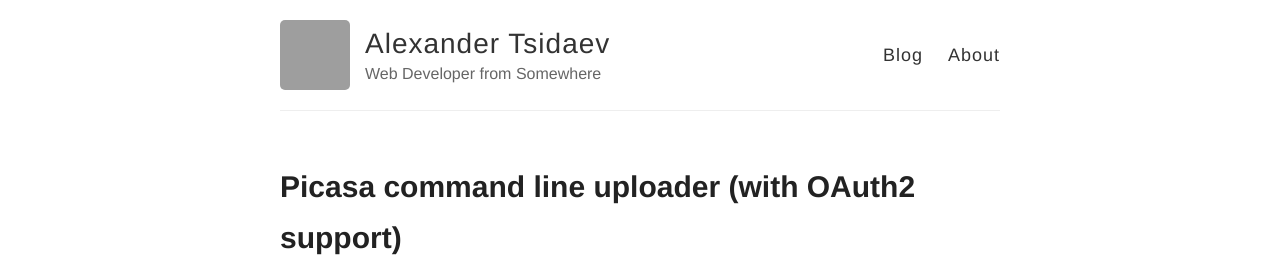
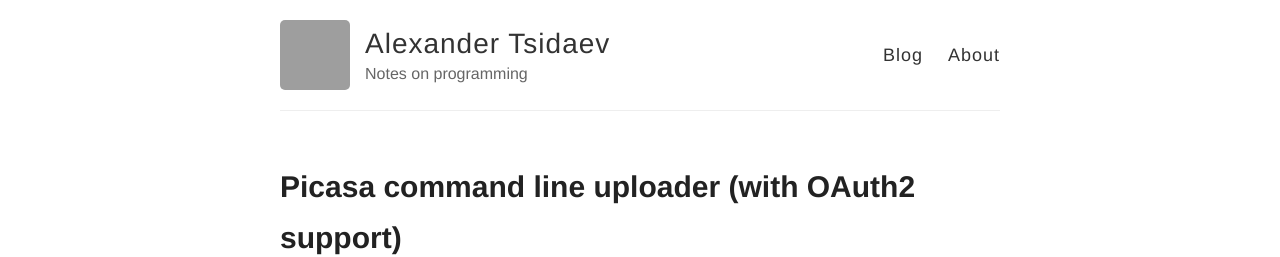
Before and after one commit to atsidaev/atsidaev.github.io, a Jekyll site: the page built from index.html, in a window 1280 px wide. Shown: the top 257 px of the page. Built offline with Jekyll 4.4.1, drawn with Linux system fonts in a browser that asks for light colours; grey boxes are pictures that could not be loaded.

Commit message:
Update _config.yml

```diff
--- a/_config.yml
+++ b/_config.yml
@@ -6,7 +6,7 @@
 name: Alexander Tsidaev
 
 # Short bio or description (displayed in the header)
-description: Web Developer from Somewhere
+description: Notes on programming
 
 # URL of your avatar or profile pic (you could use your GitHub profile pic)
 avatar: https://avatars1.githubusercontent.com/u/128921?v=3&s=140
```
